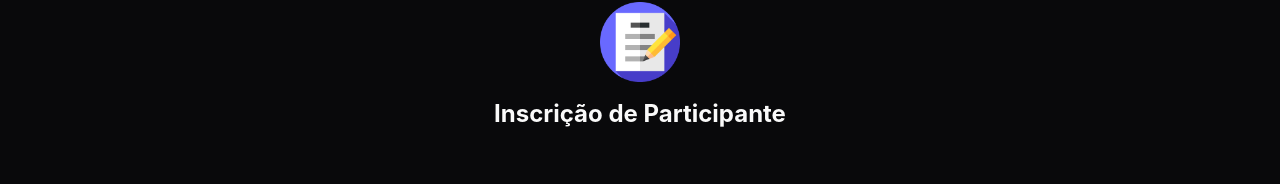
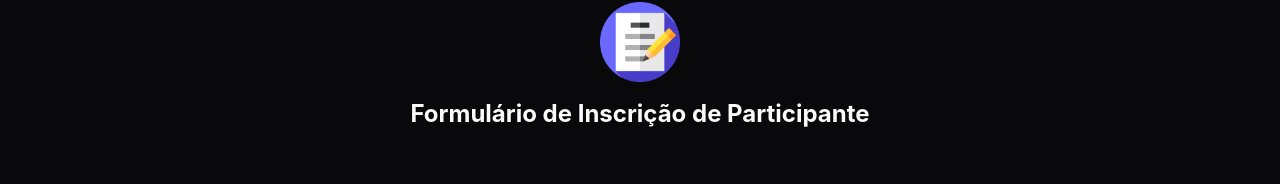
Before and after one commit to LeoEtraud/Projeto_13_pass_in, a React (Vite) app: page /cad-attendees in a window 1280 px wide. Shown: the part 94-278 px from the top of the page. Built offline with nearby package versions, Linux system fonts and the light colour scheme; no server answers.

Commit message:
fix: pequeno ajuste

```diff
--- a/src/pages/attendees/create.tsx
+++ b/src/pages/attendees/create.tsx
@@ -245,7 +245,7 @@ export function CadAttendee() {
           className="w-16 h-16 sm:w-20 sm:h-20"
         />
         <h1 className="text-lg sm:text-xl md:text-2xl font-bold">
-          Inscrição de Participante
+          Formulário de Inscrição de Participante
         </h1>
       </div>
 
```
